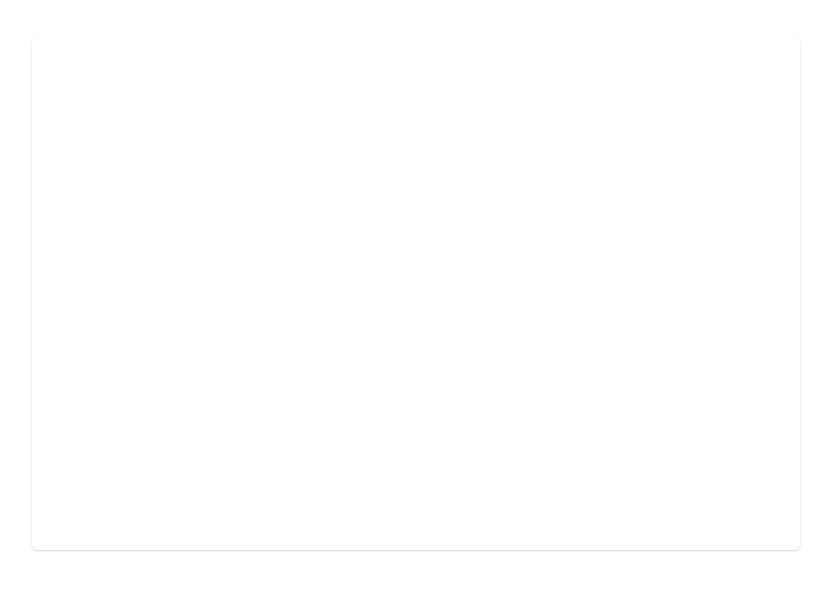
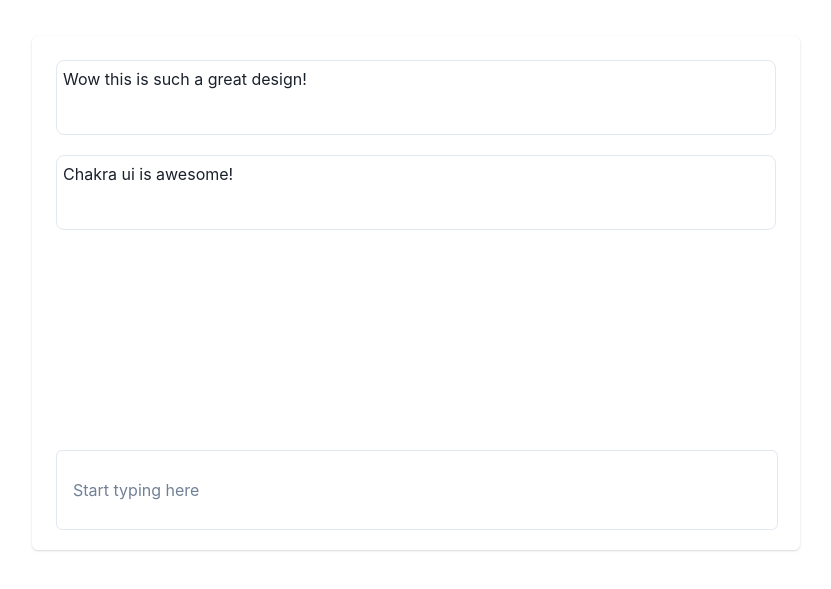
Before and after one commit to ethanw03/scratch-pad, a Next.js app: page / in a window 1280 px wide. Shown: the part 107-696 px from the top of the page, without its empty margins (224-1055 px from the left). Built offline with nearby package versions, Linux system fonts and the light colour scheme.

Commit message:
add message as a prop and styling

```diff
--- a/src/components/StyledCard.js
+++ b/src/components/StyledCard.js
@@ -1,9 +1,26 @@
-import { Card } from "@chakra-ui/react";
+import { Box, Card, Flex, Input, Spacer, Text } from "@chakra-ui/react";
 
-const StyledCard = ({ children }) => {
+import StyledCardItem from "./StyledCardItem";
+
+const StyledCard = ({}) => {
   return (
     <Card w="768px" h="514px" padding="6">
-      {children}
+      <Flex direction="column" justifyContent="center">
+        <Box>
+          <StyledCardItem message="Wow this is such a great design!" />
+          <StyledCardItem message="Chakra ui is awesome!" />
+        </Box>
+
+        <Spacer />
+        <Box position="absolute" bottom="0" marginBottom="20px">
+          <Input
+            textAlign="left"
+            width="722px"
+            height="80px"
+            placeholder="Start typing here"
+          />
+        </Box>
+      </Flex>
     </Card>
   );
 };
--- a/src/components/StyledCardItem.js
+++ b/src/components/StyledCardItem.js
@@ -1,3 +1,20 @@
-const StyledCardItem = ({ children }) => {
-  return <div className="card-item">{children}</div>;
+import { Box, Card, Flex, Text } from "@chakra-ui/react";
+
+const StyledCardItem = ({ message }) => {
+  return (
+    <Flex>
+      <Text
+        border="1px"
+        borderColor="gray.200"
+        borderRadius="8px"
+        mb="20px"
+        width="738px"
+        height="75px"
+      >
+        <Box margin="6px">{message}</Box>
+      </Text>
+    </Flex>
+  );
 };
+
+export default StyledCardItem;
```
